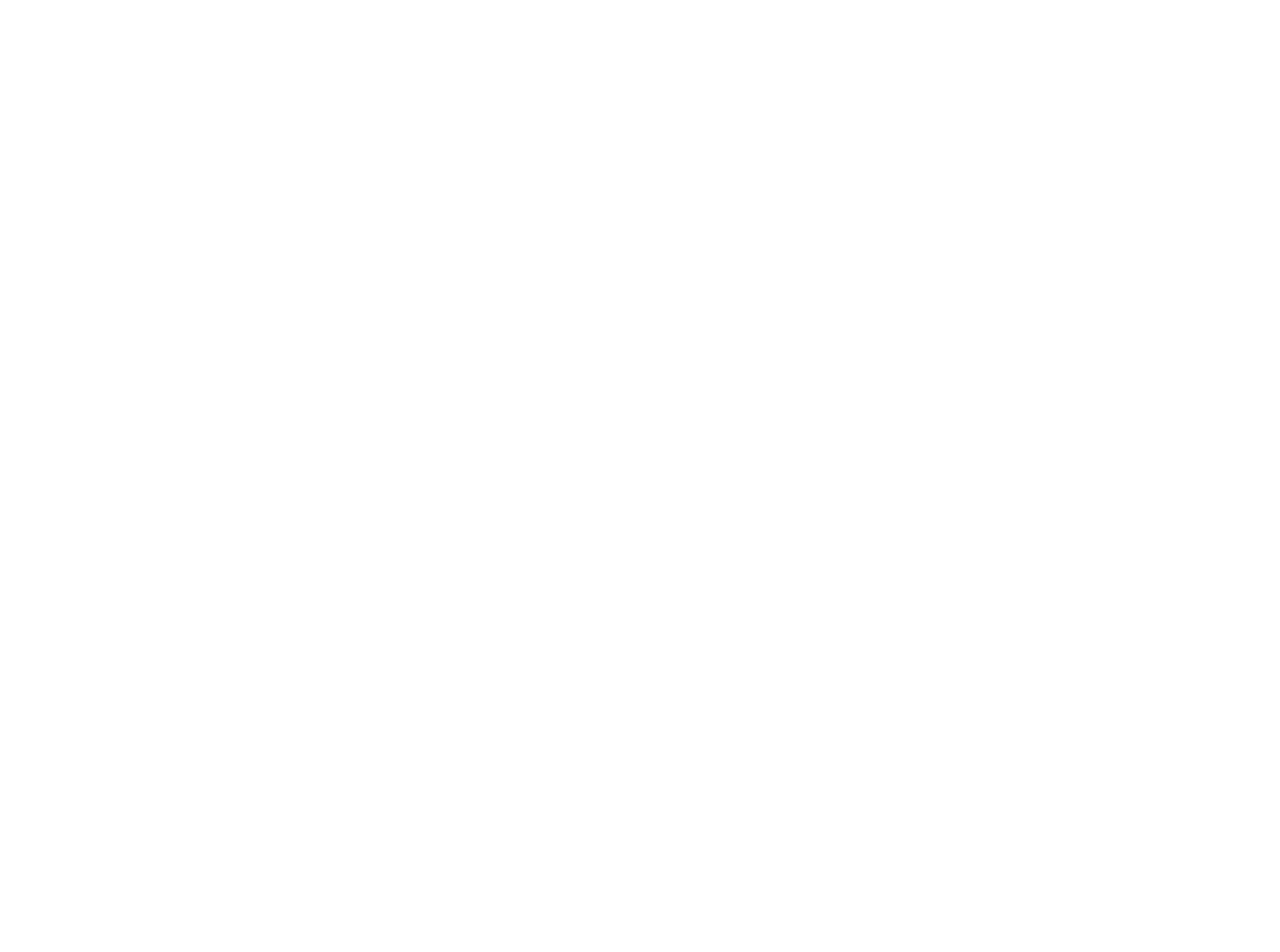
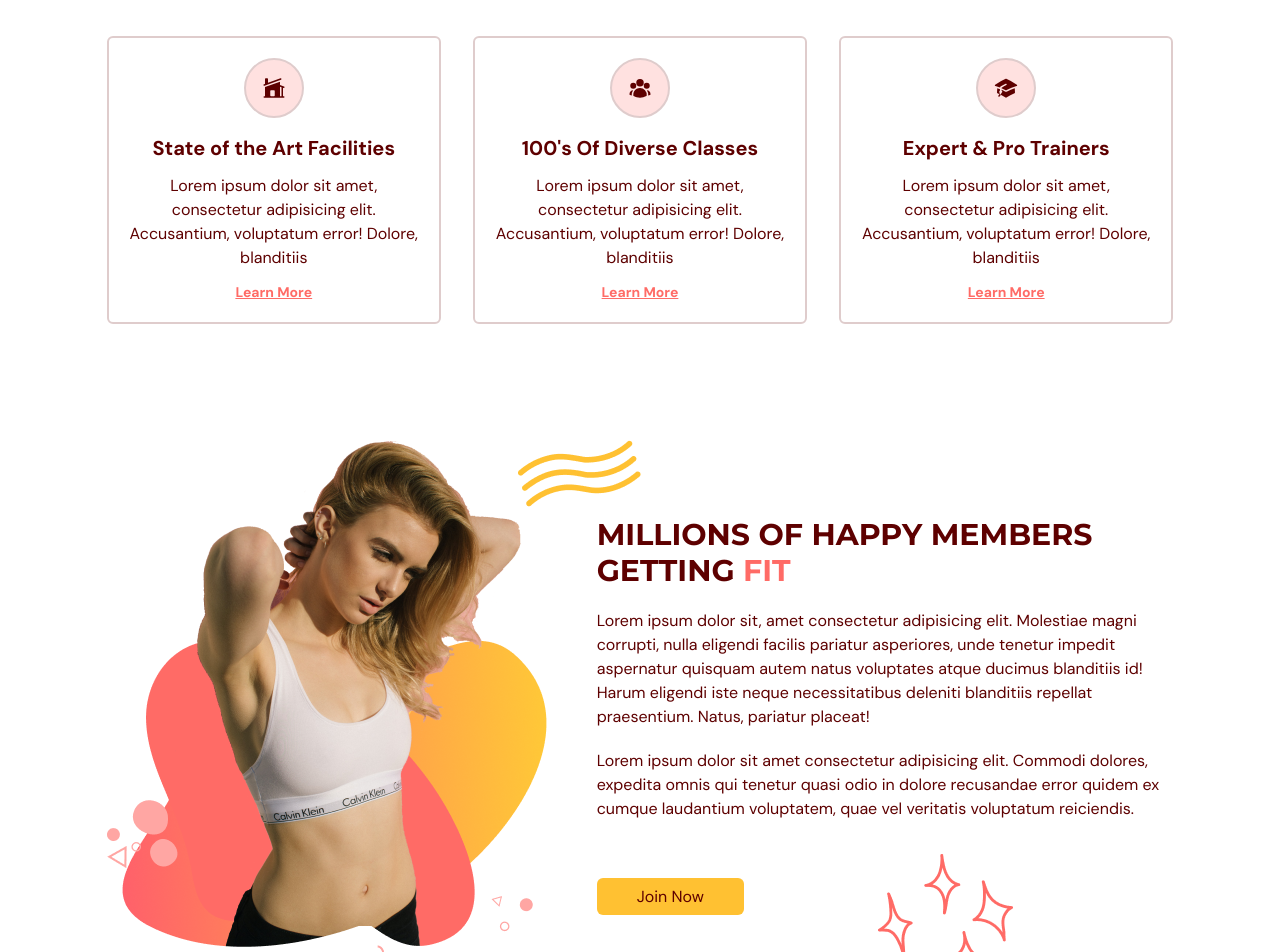
Before and after one commit to Mrfoxc121/gym-typescript-v1, a React (Vite) app: page / in a window 1280 px wide. Shown: the part 1000-1952 px from the top of the page. Before the commit the page ends 824 px from the top, so only its background shows below. Built offline with nearby package versions, Linux system fonts and the light colour scheme.

Commit message:
completed benefits section

```diff
--- /dev/null
+++ b/src/scenes/Benefits/Benefit.tsx
@@ -0,0 +1,42 @@
+import { SelectedPage } from '@/shared/types'
+import AnchorLink from 'react-anchor-link-smooth-scroll'
+import { motion } from 'framer-motion'
+
+const childVariant = {
+    hidden: { opacity: 0, scale: 0.9 },
+    visible: { opacity: 1, scale: 1 }
+}
+
+type Props = {
+    icon: JSX.Element,
+    title: string,
+    description: string,
+    setSelectedPage: (value: SelectedPage) => void
+}
+
+function Benefit({ icon, title, description, setSelectedPage }: Props) {
+    return (
+        <motion.div
+            variants={childVariant}
+            className='mt-5 rounded-md border-2 border-gray-100 px-5 py-5 text-center'
+        >
+            <div className="mb-4 flex justify-center">
+                <div
+                    className="rounded-full border-2 border-gray-100 bg-primary-100 p-4">
+                    {icon}
+                </div>
+            </div>
+            <h4 className="font-bold text-xl">{title}</h4>
+            <p className="my-3">{description}</p>
+            <AnchorLink
+                className="text-sm font-bold text-primary-500 underline hover:text-secondary-500"
+                onClick={() => setSelectedPage(SelectedPage.ContactUs)}
+                href={`#${SelectedPage.ContactUs}`}
+            >
+                <p>Learn More</p>
+            </AnchorLink>
+        </motion.div>
+    )
+}
+
+export default Benefit
--- a/src/scenes/Benefits/index.tsx
+++ b/src/scenes/Benefits/index.tsx
@@ -1,13 +1,156 @@
 
+import { motion } from "framer-motion"
+import BenefitsPageGraphic from "@/assets/BenefitsPageGraphic.png"
+import { BenefitType, SelectedPage } from "@/shared/types"
+import { HomeModernIcon, UserGroupIcon, AcademicCapIcon } from "@heroicons/react/24/solid"
+import HText from "@/shared/HText"
+import Benefit from '@/scenes/Benefits/Benefit'
+import ActionButton from "@/shared/ActionButton"
+
+const benefits: Array<BenefitType> = [
+    {
+        icon: <HomeModernIcon className="h-6 w-6" />,
+        title: "State of the Art Facilities",
+        description: "Lorem ipsum dolor sit amet, consectetur adipisicing elit. Accusantium, voluptatum error! Dolore, blanditiis",
+    },
+    {
+        icon: <UserGroupIcon className="h-6 w-6" />,
+        title: "100's Of Diverse Classes",
+        description: "Lorem ipsum dolor sit amet, consectetur adipisicing elit. Accusantium, voluptatum error! Dolore, blanditiis",
+    },
+    {
+        icon: <AcademicCapIcon className="h-6 w-6" />,
+        title: "Expert & Pro Trainers",
+        description: "Lorem ipsum dolor sit amet, consectetur adipisicing elit. Accusantium, voluptatum error! Dolore, blanditiis",
+    }
+]
+
+const container = {
+    hidden: {},
+    visible: {
+        transition: { staggerChildren: 0.2 }
+    }
+}
 
 type Props = {
     setSelectedPage: (value: SelectedPage) => void
 }
 
 function Benefits({ setSelectedPage }: Props) {
-  return (
-    <div>Benefits</div>
-  )
+    return (
+        <section
+            className="mx-auto min-h-full w-5/6 py-20"
+            id="benefits"
+        >
+            <motion.div
+                onViewportEnter={() => setSelectedPage(SelectedPage.Benefits)}
+                className=""
+            >
+                {/* header */}
+                <motion.div
+                initial="hidden"
+                whileInView="visible"
+                viewport={{ once: true, amount: 0.5 }}
+                transition={{ duration: 1 }}
+                variants={{
+                    hidden: { opacity: 0, x: -50 },
+                    visible: { opacity: 1, x: 0 }
+                }}
+                className="md:my-5 md:w-3/5">
+                    <HText>MORE THAT JUST A GYM.</HText>
+                    <p className="my-5 text-sm">
+                        Lorem ipsum dolor sit amet, consectetur adipisicing elit. Accusantium, voluptatum error! Dolore, blanditiis accusantium. Maiores similique nihil vero excepturi fuga.
+                    </p>
+                </motion.div>
+
+                {/* benefits */}
+                <motion.div
+                    initial="hidden"
+                    whileInView="visible"
+                    viewport={{ once: true, amount: 0.5 }}
+                    variants={container}
+                    className="md:flex items-center justify-between gap-8">
+                    {benefits.map((benefit: BenefitType) => (
+                        <Benefit
+                            key={benefit.title}
+                            icon={benefit.icon}
+                            title={benefit.title}
+                            description={benefit.description}
+                            setSelectedPage={setSelectedPage}
+
+                        />
+                    ))}
+                </motion.div>
+
+                {/*  graphic and description */}
+
+                {/* graphic */}
+                <div className="md:flex md:mt-28 mt-16 items-center justify-between ">
+                    <img
+                    className="mx-auto"
+                    src={BenefitsPageGraphic}
+                    alt="Benefits-Page-Graphic" />
+
+                    {/* description */}
+                    <div className="">
+                        {/* title */}
+                        <motion.div
+                        initial="hidden"
+                        whileInView="visible"
+                        viewport={{ once: true, amount: 0.5 }}
+                        transition={{ duration: 1 }}
+                        variants={{
+                            hidden: { opacity: 0, x: -50 },
+                            visible: { opacity: 1, x: 0 }
+                        }}
+                        className="relative">
+                            <div className="before:absolute before:-top-20 before:-left-20 before:z-[-1] before:content-abstractwaves">
+                                <div className="">
+                                    <HText>MILLIONS OF HAPPY MEMBERS GETTING{" "}<span className="text-primary-500">FIT</span></HText>
+                                </div>
+                            </div>
+                        </motion.div>
+                        {/* description */}
+                        <motion.div
+                        initial="hidden"
+                        whileInView="visible"
+                        viewport={{ once: true, amount: 0.5 }}
+                        transition={{ delay: 0.3, duration: 1 }}
+                        variants={{
+                            hidden: { opacity: 0, x: -50 },
+                            visible: { opacity: 1, x: 0 }
+                        }}
+                        className="">
+                            <p className="my-5">Lorem ipsum dolor sit, amet consectetur adipisicing elit. Molestiae magni corrupti, nulla eligendi facilis pariatur asperiores, unde tenetur impedit aspernatur quisquam autem natus voluptates atque ducimus blanditiis id! Harum eligendi iste neque necessitatibus deleniti blanditiis repellat praesentium. Natus, pariatur placeat!</p>
+                            <p className="mb-5">Lorem ipsum dolor sit amet consectetur adipisicing elit. Commodi dolores, expedita omnis qui tenetur quasi odio in dolore recusandae error quidem ex cumque laudantium voluptatem, quae vel veritatis voluptatum reiciendis.</p>
+                        </motion.div>
+
+                        {/* button */}
+                        <motion.div
+                        initial="hidden"
+                        whileInView="visible"
+                        viewport={{ once: true, amount: 0.5 }}
+                        transition={{ delay: 0.5, duration: 1 }}
+                        variants={{
+                            hidden: { opacity: 0, x: -50 },
+                            visible: { opacity: 1, x: 0 }
+                        }}
+                        className="relative mt-16">
+                            <div className="before:absolute before:-bottom-20 before:right-40 before:z-[-1] before:content-sparkles">
+                                <ActionButton
+                                setSelectedPage={setSelectedPage}
+                                >
+                                    Join Now
+                                </ActionButton>
+                            </div>
+                        </motion.div>
+
+                    </div>
+                </div>
+
+            </motion.div>
+        </section>
+    )
 }
 
 export default Benefits
--- /dev/null
+++ b/src/shared/HText.tsx
@@ -0,0 +1,13 @@
+
+
+type Props = {
+    children: React.ReactNode;
+}
+
+function HText({ children }: Props) {
+  return (
+    <h1 className="basis-3/5 font-montserrat text-3xl">{children}</h1>
+  )
+}
+
+export default HText
--- a/src/shared/types.ts
+++ b/src/shared/types.ts
@@ -6,3 +6,9 @@ export enum SelectedPage {
     OurClasses = "ourclasses",
     ContactUs = "contactus",
   }
+
+  export interface BenefitType {
+    icon: JSX.Element;
+    title: string;
+    description: string
+  }
```
